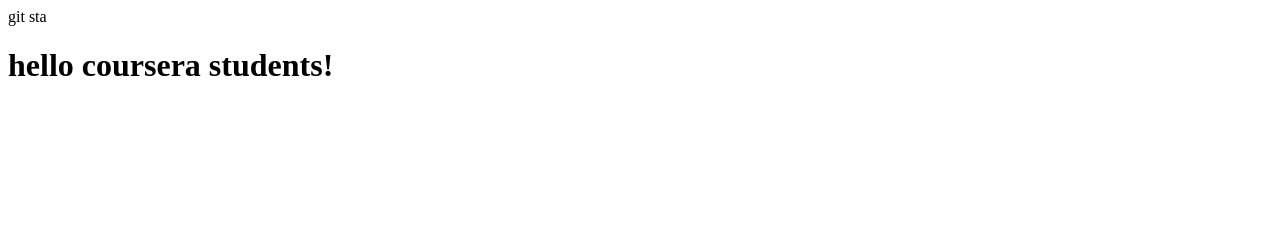
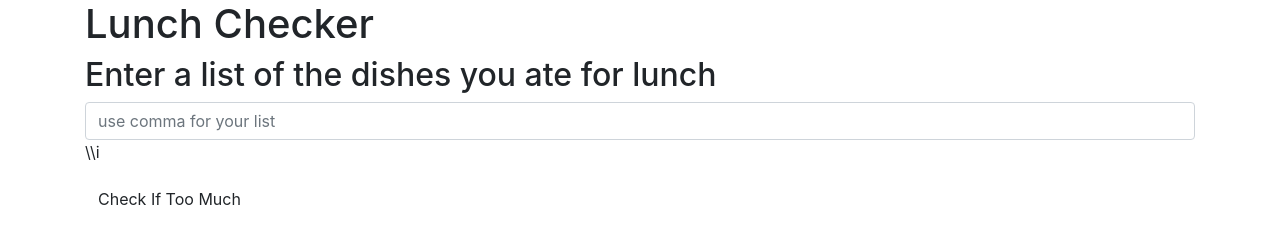
Before and after one commit to jamalchoudhry/project-xbox, a plain HTML site: page Index.html in a window 1280 px wide. Drawn offline with nearby package versions, Linux system fonts and the light colour scheme.

Commit message:
new folder

```diff
--- a/Index.html
+++ b/Index.html
@@ -1,10 +1,30 @@
-git sta<!DOCTYPE html>
-<html lang="en">
+<!doctype html>
+<html lang="en" ng-app="Lunch Checker">
 <head>
-    <meta charset="UTF-8">
-    <title>Hello Coursera</title>
+    <title>Lunch Checker</title>
+    <meta name="viewport" content="width=device-width, initial-scale=1">
+    <link rel="stylesheet" href="styles/bootstrap.min.css">
+    <style>
+        .message { font-size: 1.3em; font-weight: bold; }
+    </style>
 </head>
 <body>
-<h1>hello coursera students!</h1>
+<div class="container">
+    <h1>Lunch Checker</h1>
+    <h2>Enter a list of the dishes you ate for lunch</h2>
+
+    <div class="form-group">
+        <input id="lunch-menu" type="text"
+               placeholder="use comma for your list"
+               class="form-control">\\i
+    </div>
+    <div class="form-group">
+        <button class="btn btn-default">Check If Too Much</button>
+    </div>
+    <div class="perfect">
+
+    </div>
+</div>
+
 </body>
 </html>
--- /dev/null
+++ b/app.js
@@ -0,0 +1,5 @@
+(function () {
+
+    angular.module('Lunch Checker', [])
+
+})()
```
Also changed, not shown: module1/index.html (deleted, +0 -10 lines), angular.js (added), module1/README.txt (added).
